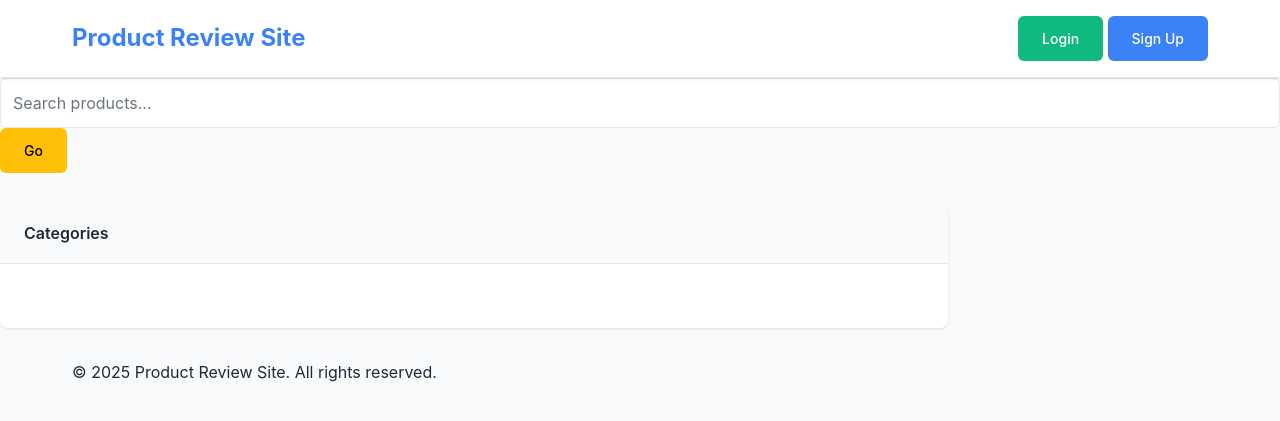
After one commit to oshkoshbagoshh/PHP-MVC-Blog, a PHP site: template templates/home.twig in a window 1280 px wide. The commit adds this page. Shown: the top 421 px of the page. Run offline with PHP 8.4, Linux system fonts and the light colour scheme; the template is opened without the code that fills it, so the values that code supplies are empty; some libraries are stand-ins or nearby versions.

Commit message:
Refactor project structure and add initial template files for blog management system

```diff
--- a/src/includes/constants.php
+++ b/src/includes/constants.php
@@ -1,5 +1,4 @@
 <?php
-
 /*
  * ================================================================================================
  * *                                           INFO
--- /dev/null
+++ b/templates/home.twig
@@ -0,0 +1,12 @@
+{# filepath: templates/home.twig #}
+{% extends 'layout.twig' %}
+
+{% block title %}Home - Product Review Site{% endblock %}
+
+{% block content %}
+    {% include 'partials/search_bar.twig' %}
+    <div class="main-content">
+        {% include 'partials/categories.twig' %}
+        {% include 'partials/product_grid.twig' %}
+    </div>
+{% endblock %}
--- /dev/null
+++ b/templates/layout.twig
@@ -0,0 +1,31 @@
+<!DOCTYPE html>
+<html lang="en">
+    <head>
+        <meta charset="UTF-8">
+        <title>
+{% block title %}PHP Intermediate Blog {% endblock %}
+        </title>
+        <meta name="description" content="A blog built with PHP, showcasing intermediate-level features and best practices.">
+        <meta name="keywords" content="PHP, Blog, Intermediate, Web Development">
+        <meta name="author" content="Amir Javadi">
+        <meta name="viewport" content="width=device-width, initial-scale=1.0">
+        <link rel="icon" href="assets/images/favicon.ico" type="image/x-icon">
+        <link rel="stylesheet" href="https://cdnjs.cloudflare.com/ajax/libs/font-awesome/6.0.0-beta3/css/all.min.css">
+        <link rel="stylesheet" href="https://cdnjs.cloudflare.com/ajax/libs/bootstrap/5.1.3/css/bootstrap.min.css">
+        <link rel="stylesheet" href="https://cdnjs.cloudflare.com/ajax/libs/bootstrap-icons/1.5.0/font/bootstrap-icons.min.css">
+        <link rel="stylesheet" href="https://cdnjs.cloudflare.com/ajax/libs/animate.css/4.1.1/animate.min.css">
+        <link rel="stylesheet" href="https://cdnjs.cloudflare.com/ajax/libs/slick-carousel/1.8.1/slick.min.css">
+        <link rel="stylesheet" href="assets/css/style.css">
+    </head>
+    <body>
+    {% include "partials/header.twig" %}
+    <main>
+        {% block content %}
+        {% endblock %}
+    </main>
+    {# <aside>
+        {% include "partials/sidebar.twig" %}
+    </aside> #}
+    {% include "partials/footer.twig" %}
+    </body>
+</html>
--- /dev/null
+++ b/templates/partials/categories.twig
@@ -0,0 +1,13 @@
+{# filepath: templates/partials/categories.twig #}
+<aside class="sidebar">
+    <div class="widget">
+        <div class="widget-header">Categories</div>
+        <div class="widget-body">
+            <ul>
+                {% for category in categories %}
+                    <li><a href="?category={{ category.slug }}">{{ category.name }}</a></li>
+                {% endfor %}
+            </ul>
+        </div>
+    </div>
+</aside>
--- /dev/null
+++ b/templates/partials/footer.twig
@@ -0,0 +1,6 @@
+{# filepath: templates/partials/footer.twig #}
+<footer class="footer">
+    <div class="container">
+        © {{ "now"|date("Y") }} Product Review Site. All rights reserved.
+    </div>
+</footer>
--- /dev/null
+++ b/templates/partials/header.twig
@@ -0,0 +1,10 @@
+{# filepath: templates/partials/header.twig #}
+<header class="header">
+    <div class="navbar">
+        <span class="logo">Product Review Site</span>
+        <div>
+            <a href="/login" class="btn btn-success">Login</a>
+            <a href="/signup" class="btn btn-primary">Sign Up</a>
+        </div>
+    </div>
+</header>
--- /dev/null
+++ b/templates/partials/product_grid.twig
@@ -0,0 +1,13 @@
+{# filepath: templates/partials/product_grid.twig #}
+<div class="post-grid">
+    {% for product in products %}
+        <div class="post-card">
+            <img src="{{ product.image|e }}" alt="Product Image" class="post-image" />
+            <div class="post-content">
+                <div class="post-title">{{ product.name|e }}</div>
+                <div class="post-excerpt">${{ product.price|e }}</div>
+                <div class="post-meta">{{ product.rating|e }} stars</div>
+            </div>
+        </div>
+    {% endfor %}
+</div>
--- /dev/null
+++ b/templates/partials/search_bar.twig
@@ -0,0 +1,7 @@
+{# filepath: templates/partials/search_bar.twig #}
+<div class="search-container">
+    <form method="GET" action="/search">
+        <input type="text" name="q" placeholder="Search products..." class="form-control" />
+        <button type="submit" class="btn btn-warning">Go</button>
+    </form>
+</div>
```
Also changed, not shown: public/api.php (+21 -16 lines), public/index.php (+35 -1 lines), src/classes/Database.php (+9 -1 lines), src/includes/config.php (+15 -20 lines), zzmisc/notes.txt (+14 -0 lines), templates/admin.twig (added), templates/partials/sidebar.twig (added).
